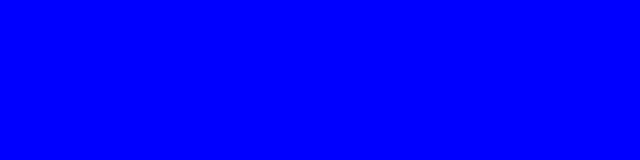
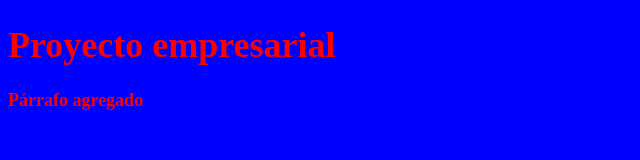
Before and after one commit to VictorCalderonE/CursoGit, a plain HTML site: page index.html in a window 1280 px wide. Shown: the whole page, without its empty margins (0-640 px from the left). Drawn offline with Linux system fonts and the light colour scheme.

Commit message:
se agregan etiquetas

```diff
--- a/index.html
+++ b/index.html
@@ -7,7 +7,8 @@
 </head>
 
 <body>
-
+<h1>Proyecto empresarial</h1>
+    <p>Párrafo agregado</p>
 </body>
 
 </html>
```
